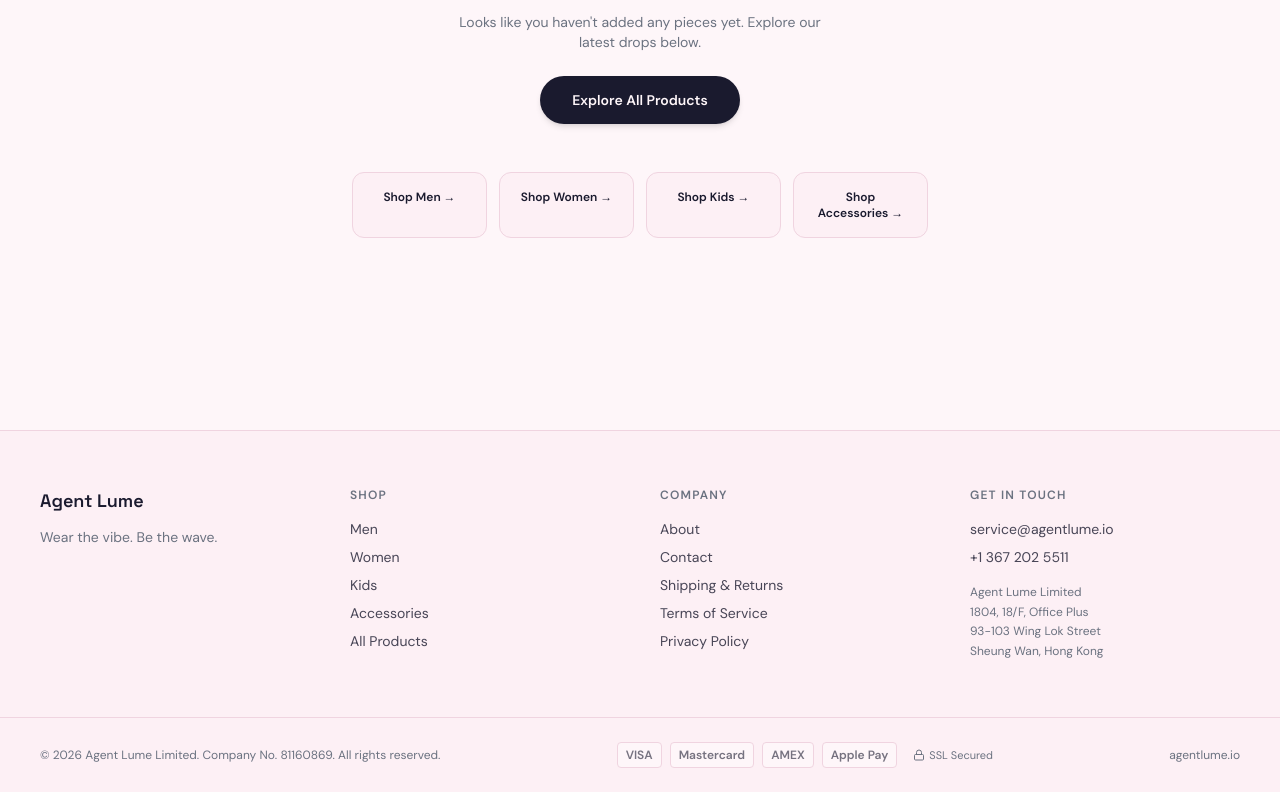
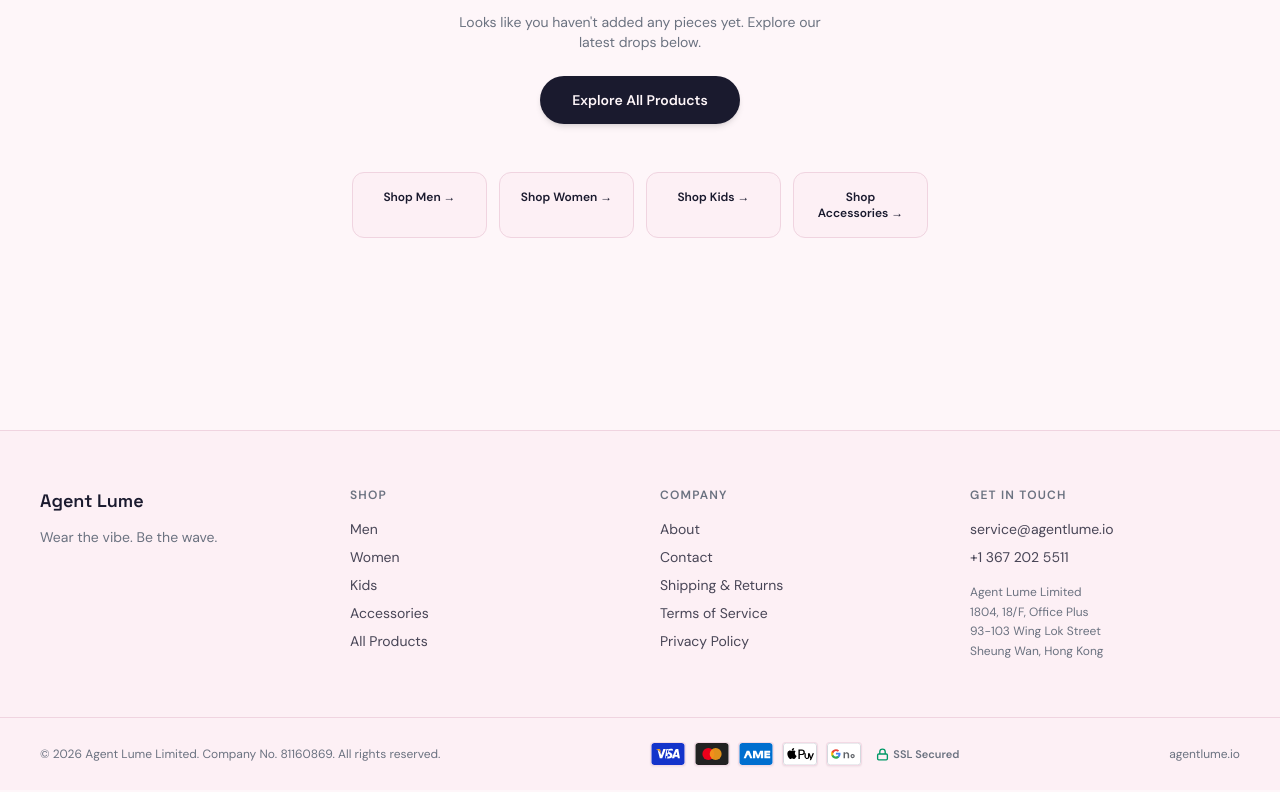
Before and after one commit to usmankhan4001/gcc-sheildspring, a Next.js app: page /cart in a window 1280 px wide. Shown: the part 310-1102 px from the top of the page. Built offline with nearby package versions, Linux system fonts and the light colour scheme.

Commit message:
fix(ui): replace plain text payment badges with SVG payment icons

```diff
--- a/src/app/cart/page.tsx
+++ b/src/app/cart/page.tsx
@@ -6,6 +6,7 @@
 import ProductImage from "@/components/ProductImage";
 import { getProductBySlug } from "@/data/products";
 import { navCategories } from "@/lib/site";
+import PaymentBadges from "@/components/PaymentBadges";
 
 const FREE_SHIPPING_THRESHOLD = 120;
 
@@ -241,20 +242,8 @@
             Checkout Securely &middot; ${total.toFixed(2)}
           </Link>
 
-          <div className="border-t border-line pt-4 text-center space-y-2">
-            <p className="text-[11px] text-muted flex items-center justify-center gap-1">
-              <svg width="12" height="12" viewBox="0 0 24 24" fill="none" stroke="currentColor" strokeWidth="2">
-                <rect x="3" y="11" width="18" height="11" rx="2" ry="2"/>
-                <path d="M7 11V7a5 5 0 0 1 10 0v4"/>
-              </svg>
-              Encrypted 256-bit SSL Checkout
-            </p>
-            <div className="flex justify-center gap-1.5 text-[10px] font-bold text-ink/60">
-              <span className="rounded border border-line bg-paper px-1.5 py-0.5">VISA</span>
-              <span className="rounded border border-line bg-paper px-1.5 py-0.5">MASTERCARD</span>
-              <span className="rounded border border-line bg-paper px-1.5 py-0.5">AMEX</span>
-              <span className="rounded border border-line bg-paper px-1.5 py-0.5">APPLE PAY</span>
-            </div>
+          <div className="border-t border-line pt-4 text-center">
+            <PaymentBadges className="justify-center" />
           </div>
 
           <Link
--- a/src/app/checkout/page.tsx
+++ b/src/app/checkout/page.tsx
@@ -5,6 +5,7 @@
 import { useRouter } from "next/navigation";
 import { useCart } from "@/components/CartContext";
 import { getProductBySlug } from "@/data/products";
+import PaymentBadges from "@/components/PaymentBadges";
 
 const FREE_SHIPPING_THRESHOLD = 120;
 const SHIPPING_COST = 8;
@@ -189,13 +190,9 @@
 
           {/* Payment Details */}
           <fieldset className="rounded-2xl border border-line bg-paper p-6 shadow-sm">
-            <div className="flex items-center justify-between">
+            <div className="flex flex-wrap items-center justify-between gap-2">
               <legend className="font-display text-lg font-bold text-ink px-2">3. Payment Details</legend>
-              <div className="flex items-center gap-1.5 text-xs text-muted">
-                <span className="rounded border border-line bg-paper-2 px-1.5 py-0.5 text-[10px] font-bold text-ink">VISA</span>
-                <span className="rounded border border-line bg-paper-2 px-1.5 py-0.5 text-[10px] font-bold text-ink">MC</span>
-                <span className="rounded border border-line bg-paper-2 px-1.5 py-0.5 text-[10px] font-bold text-ink">AMEX</span>
-              </div>
+              <PaymentBadges showSsl={false} />
             </div>
             <p className="mt-2 text-xs text-muted flex items-center gap-1.5">
               <svg width="14" height="14" viewBox="0 0 24 24" fill="none" stroke="currentColor" strokeWidth="2" className="text-emerald-600">
--- a/src/components/Footer.tsx
+++ b/src/components/Footer.tsx
@@ -1,5 +1,6 @@
 import Link from "next/link";
 import { navCategories, site } from "@/lib/site";
+import PaymentBadges from "@/components/PaymentBadges";
 
 export default function Footer() {
   return (
@@ -76,19 +77,7 @@
           <p>
             &copy; {new Date().getFullYear()} {site.legalName}. Company No. {site.registrationNo}. All rights reserved.
           </p>
-          <div className="flex flex-wrap items-center gap-2">
-            <span className="rounded border border-line bg-paper px-2 py-1 font-semibold text-ink/60">VISA</span>
-            <span className="rounded border border-line bg-paper px-2 py-1 font-semibold text-ink/60">Mastercard</span>
-            <span className="rounded border border-line bg-paper px-2 py-1 font-semibold text-ink/60">AMEX</span>
-            <span className="rounded border border-line bg-paper px-2 py-1 font-semibold text-ink/60">Apple Pay</span>
-            <span className="ml-2 flex items-center gap-1 text-[11px]">
-              <svg width="12" height="12" viewBox="0 0 24 24" fill="none" stroke="currentColor" strokeWidth="2">
-                <rect x="3" y="11" width="18" height="11" rx="2" ry="2" />
-                <path d="M7 11V7a5 5 0 0110 0v4" />
-              </svg>
-              SSL Secured
-            </span>
-          </div>
+          <PaymentBadges />
           <p>{site.domain}</p>
         </div>
       </div>
--- /dev/null
+++ b/src/components/PaymentBadges.tsx
@@ -0,0 +1,114 @@
+export function VisaIcon({ className = "h-5 w-auto" }: { className?: string }) {
+  return (
+    <svg viewBox="0 0 36 24" fill="none" xmlns="http://www.w3.org/2000/svg" className={className}>
+      <rect width="36" height="24" rx="3" fill="#1434CB" />
+      <path
+        d="M14.6 16.5L16.2 6.5H18.7L17.1 16.5H14.6ZM23.4 6.7C22.9 6.5 22.1 6.3 21.1 6.3C18.6 6.3 16.8 7.6 16.8 9.5C16.8 10.9 18 11.7 19 12.2C19.9 12.7 20.3 13 20.3 13.5C20.3 14.2 19.4 14.6 18.6 14.6C17.6 14.6 17 14.4 16.2 14.1L15.8 13.9L15.4 16.3C16.1 16.6 17.3 16.9 18.5 16.9C21.2 16.9 22.9 15.6 22.9 13.6C22.9 12 21.9 11.1 20.5 10.4C19.6 10 19 9.7 19 9.1C19 8.6 19.6 8.1 20.7 8.1C21.6 8.1 22.3 8.3 22.8 8.5L23.1 8.6L23.4 6.7ZM29.2 6.5H27.3C26.7 6.5 26.2 6.7 26 7.2L22.2 16.5H24.8L25.3 15.1H28.4L28.7 16.5H31L29.2 6.5ZM26 13.2L27.3 9.6L28 13.2H26ZM12.9 6.5L10.5 13.3L10.2 11.9C9.7 10.2 8.3 8.3 6.7 7.4L9 16.5H11.7L15.6 6.5H12.9Z"
+        fill="white"
+      />
+      <path
+        d="M8.2 6.5H5.1L5 6.7C7.4 7.3 9.5 9 10.5 11.9L9.7 7.6C9.5 6.8 8.9 6.5 8.2 6.5Z"
+        fill="#F9A01B"
+      />
+    </svg>
+  );
+}
+
+export function MastercardIcon({ className = "h-5 w-auto" }: { className?: string }) {
+  return (
+    <svg viewBox="0 0 36 24" fill="none" xmlns="http://www.w3.org/2000/svg" className={className}>
+      <rect width="36" height="24" rx="3" fill="#222222" />
+      <circle cx="14" cy="12" r="6.5" fill="#EB001B" />
+      <circle cx="22" cy="12" r="6.5" fill="#F79E1B" fillOpacity="0.9" />
+    </svg>
+  );
+}
+
+export function AmexIcon({ className = "h-5 w-auto" }: { className?: string }) {
+  return (
+    <svg viewBox="0 0 36 24" fill="none" xmlns="http://www.w3.org/2000/svg" className={className}>
+      <rect width="36" height="24" rx="3" fill="#006FCF" />
+      <path
+        d="M7 16.5L9.3 11L11.6 16.5H14.1L10.7 8.5H7.9L4.5 16.5H7ZM8.5 13.3H10.1L9.3 11.3L8.5 13.3ZM14.7 16.5H17.2V11.2L19.2 16.5H21.3L23.3 11.2V16.5H25.8V8.5H22.5L20.3 13.7L18.1 8.5H14.7V16.5ZM27.1 16.5H33.5V14.5H29.5V13.3H33.2V11.4H29.5V10.5H33.5V8.5H27.1V16.5Z"
+        fill="white"
+      />
+    </svg>
+  );
+}
+
+export function ApplePayIcon({ className = "h-5 w-auto" }: { className?: string }) {
+  return (
+    <svg viewBox="0 0 36 24" fill="none" xmlns="http://www.w3.org/2000/svg" className={className}>
+      <rect width="36" height="24" rx="3" fill="#FFFFFF" stroke="#D1D5DB" strokeWidth="1" />
+      <path
+        d="M12.4 11.2C12.4 9.9 13.2 9.2 13.2 9.2C12.6 8.3 11.6 8.2 11.2 8.1C10.3 8 9.4 8.6 9 8.6C8.5 8.6 7.8 8.1 7.1 8.1C6.1 8.1 5.2 8.7 4.7 9.6C3.6 11.5 4.5 14.3 5.5 15.8C6 16.6 6.6 17.4 7.4 17.4C8.2 17.4 8.5 16.9 9.5 16.9C10.5 16.9 10.7 17.4 11.6 17.4C12.4 17.4 12.9 16.6 13.4 15.9C14 15 14.3 14.2 14.3 14.1C14.2 14.1 12.4 13.4 12.4 11.2ZM11 7.4C11.4 6.9 11.7 6.1 11.6 5.4C10.9 5.4 10.1 5.9 9.6 6.4C9.2 6.9 8.9 7.7 9 8.4C9.8 8.5 10.6 7.9 11 7.4ZM16.3 17.4H17.8V13.2H20.1C22 13.2 23.3 11.9 23.3 10.1C23.3 8.3 22 7.1 20.1 7.1H16.3V17.4ZM17.8 11.9V8.4H20C21.1 8.4 21.8 9.1 21.8 10.1C21.8 11.2 21.1 11.9 20 11.9H17.8ZM24 16.5C24.4 17.1 25.1 17.5 25.9 17.5C27.1 17.5 28.1 16.6 28.1 15.3V11.2H26.7V14.9C26.7 15.8 26.2 16.3 25.4 16.3C24.7 16.3 24.3 15.8 24.3 15V11.2H22.9V15.4C22.9 15.8 23.4 16.2 24 16.5ZM28.8 18.7C29.8 18.7 30.3 18.3 30.8 17.1L33.3 11.2H31.7L30.1 15.6L28.6 11.2H27L29.3 17.1L28.6 18.7H28.8Z"
+        fill="#000000"
+      />
+    </svg>
+  );
+}
+
+export function GooglePayIcon({ className = "h-5 w-auto" }: { className?: string }) {
+  return (
+    <svg viewBox="0 0 36 24" fill="none" xmlns="http://www.w3.org/2000/svg" className={className}>
+      <rect width="36" height="24" rx="3" fill="#FFFFFF" stroke="#D1D5DB" strokeWidth="1" />
+      <path
+        d="M14.2 12.1C14.2 11.6 14.1 11.1 14 10.7H9.2V12.6H12C11.9 13.3 11.5 13.9 10.9 14.3V15.7H12.7C13.7 14.7 14.2 13.5 14.2 12.1Z"
+        fill="#4285F4"
+      />
+      <path
+        d="M9.2 17.2C10.6 17.2 11.7 16.7 12.7 15.7L10.9 14.3C10.4 14.6 9.8 14.8 9.2 14.8C7.9 14.8 6.8 13.9 6.4 12.7H4.5V14.2C5.5 16.1 7.2 17.2 9.2 17.2Z"
+        fill="#34A853"
+      />
+      <path
+        d="M6.4 12.7C6.2 12.1 6.2 11.5 6.4 10.9V9.4H4.5C3.8 10.8 3.8 12.8 4.5 14.2L6.4 12.7Z"
+        fill="#FBBC04"
+      />
+      <path
+        d="M9.2 8.8C10 8.8 10.7 9.1 11.2 9.6L12.7 8.1C11.7 7.2 10.5 6.7 9.2 6.7C7.2 6.7 5.5 7.8 4.5 9.7L6.4 11.2C6.8 10 7.9 8.8 9.2 8.8Z"
+        fill="#EA4335"
+      />
+      <path
+        d="M17.5 16.5V10.2H19.1V11.1H19.2C19.5 10.5 20.3 10 21.1 10C22.7 10 23.6 11 23.6 12.7V16.5H22V13C22 12 21.4 11.4 20.5 11.4C19.7 11.4 19.1 12 19.1 12.8V16.5H17.5ZM27.4 16.6C26.1 16.6 25.1 15.6 25.1 14.3C25.1 13 26.1 12 27.4 12C28.7 12 29.7 13 29.7 14.3C29.7 15.6 28.7 16.6 27.4 16.6ZM27.4 13.3C26.8 13.3 26.4 13.8 26.4 14.3C26.4 14.8 26.8 15.3 27.4 15.3C28 15.3 28.4 14.8 28.4 14.3C28.4 13.8 28 13.3 27.4 13.3Z"
+        fill="#5F6368"
+      />
+    </svg>
+  );
+}
+
+export default function PaymentBadges({
+  className = "",
+  showSsl = true,
+}: {
+  className?: string;
+  showSsl?: boolean;
+}) {
+  return (
+    <div className={`flex flex-wrap items-center gap-2 ${className}`}>
+      <div className="h-6 w-9 overflow-hidden rounded border border-line/80 bg-paper shadow-xs transition hover:scale-105">
+        <VisaIcon className="h-full w-full object-cover" />
+      </div>
+      <div className="h-6 w-9 overflow-hidden rounded border border-line/80 bg-paper shadow-xs transition hover:scale-105">
+        <MastercardIcon className="h-full w-full object-cover" />
+      </div>
+      <div className="h-6 w-9 overflow-hidden rounded border border-line/80 bg-paper shadow-xs transition hover:scale-105">
+        <AmexIcon className="h-full w-full object-cover" />
+      </div>
+      <div className="h-6 w-9 overflow-hidden rounded border border-line/80 bg-paper shadow-xs transition hover:scale-105">
+        <ApplePayIcon className="h-full w-full object-cover" />
+      </div>
+      <div className="h-6 w-9 overflow-hidden rounded border border-line/80 bg-paper shadow-xs transition hover:scale-105">
+        <GooglePayIcon className="h-full w-full object-cover" />
+      </div>
+      {showSsl && (
+        <span className="ml-1.5 flex items-center gap-1 text-[11px] font-semibold text-muted">
+          <svg width="13" height="13" viewBox="0 0 24 24" fill="none" stroke="currentColor" strokeWidth="2.5" className="text-emerald-600">
+            <rect x="3" y="11" width="18" height="11" rx="2" ry="2" />
+            <path d="M7 11V7a5 5 0 0110 0v4" />
+          </svg>
+          SSL Secured
+        </span>
+      )}
+    </div>
+  );
+}
```
Also changed, not shown: src/lib/types.ts (line endings or trailing spaces).
